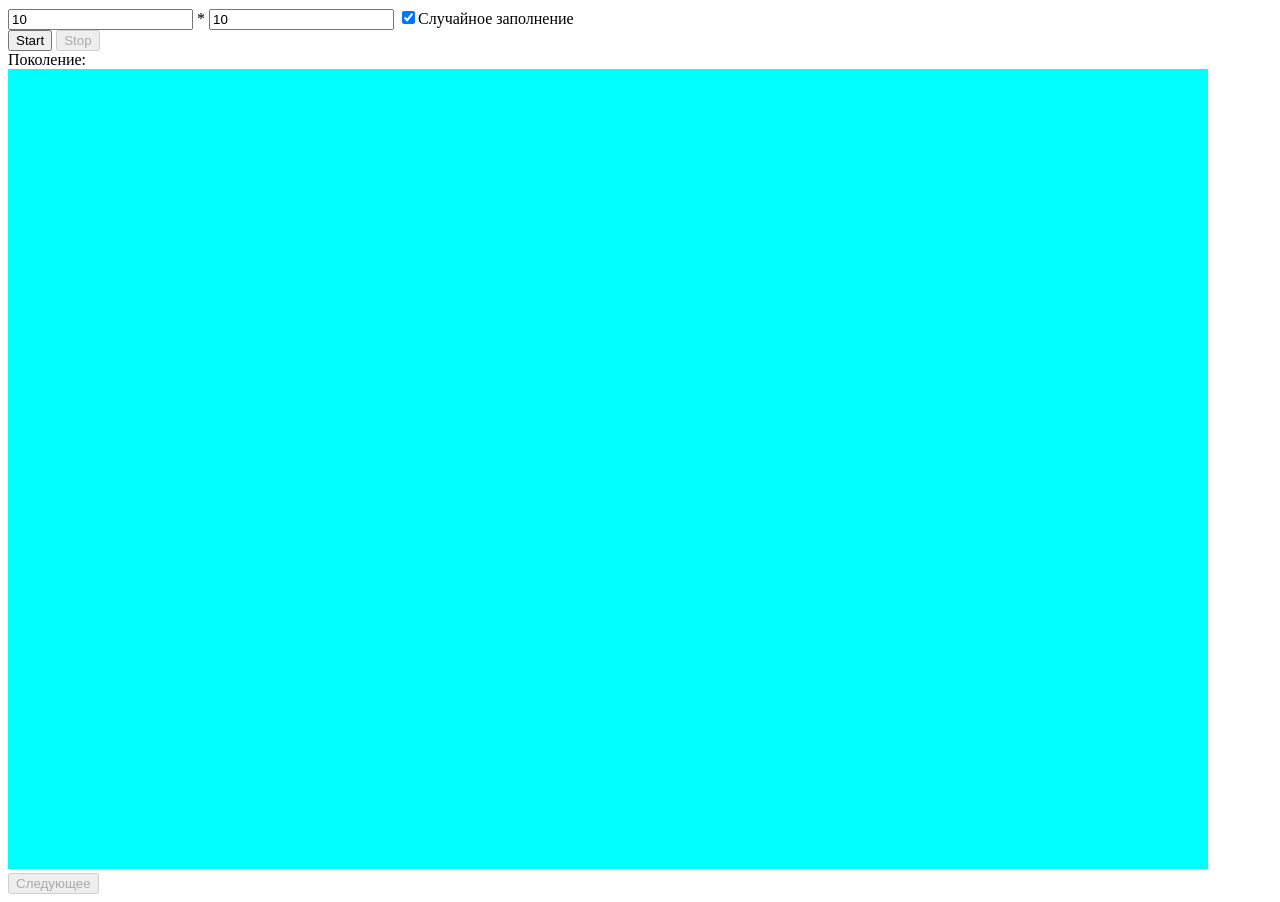
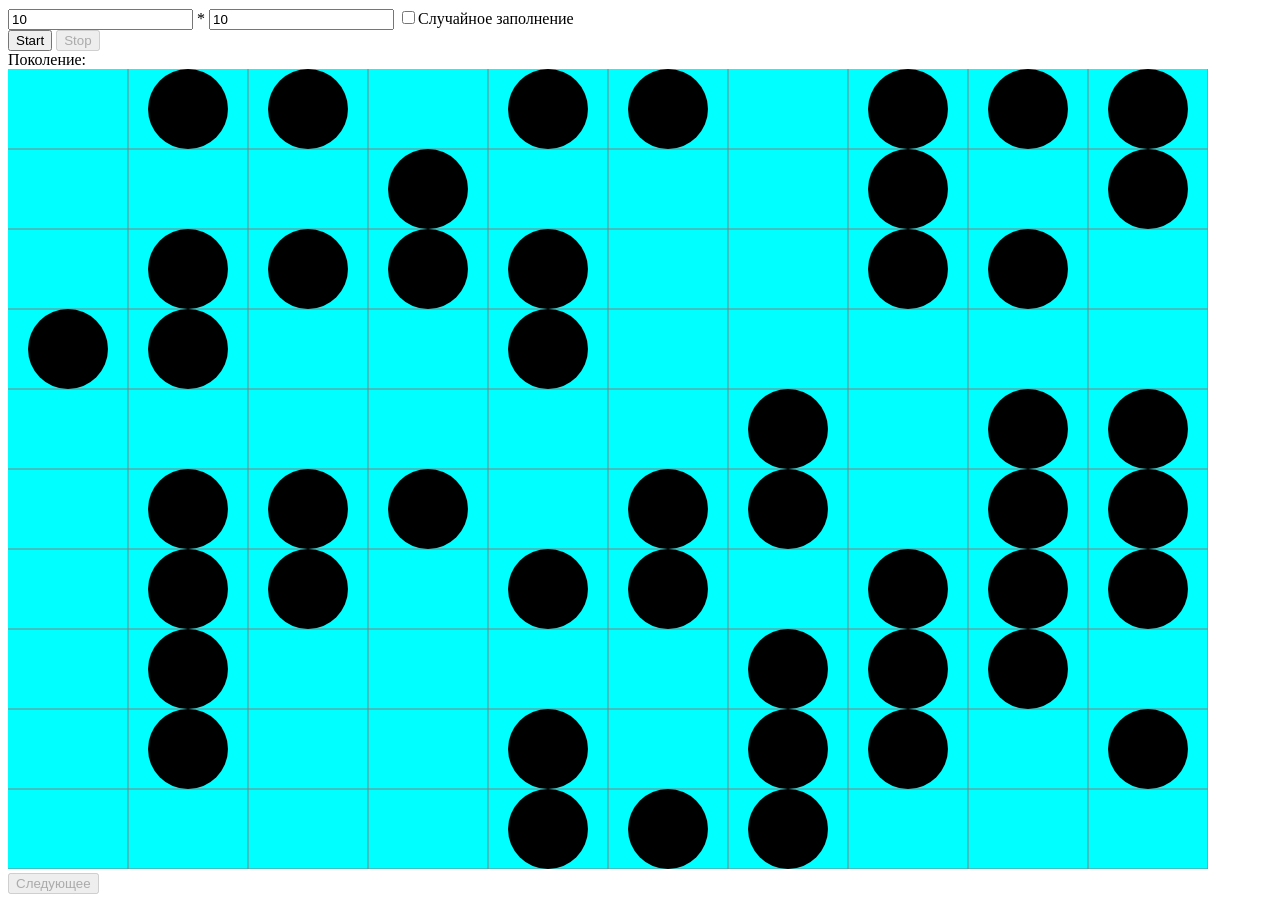
Before and after one commit to Peymer/life, a website: page public/index.html in a window 1280 px wide. Both pictures are taken after a click on the checkbox 408 px from the left and 17 px from the top of the page. Drawn offline with Linux system fonts and the light colour scheme.

Commit message:
modified:   public/index.html

```diff
--- a/public/index.html
+++ b/public/index.html
@@ -9,7 +9,7 @@
 <body>
     <!--    <label for="server">Сервер</label><input id="server" /><br /> -->
     <input id="sizeX" value="10" onchange="changeDim()" /> * <input id="sizeY" value="10" onchange="changeDim()" />
-    <input type="checkbox" id="rnd" onchang="rndChange()" />Случайное заполнение<br />
+    <input type="checkbox" id="rnd" onclick="rndChange()" />Случайное заполнение<br />
     <button id="startId" onclick="Start()">Start</button>
     <button id="stopId" onclick="Stop()" disabled="true">Stop</button><br />
     Поколение:<label id="Generation"></label><br />
@@ -47,11 +47,10 @@
         }
 
         function rndChange() {
-            rnd = document.getElementById("rnd").checked
-            // if (rnd) {
-            pole = init(sizeX, sizeY, rnd)
+            changeDim()
+            // pole = init(sizeX, sizeY, document.getElementById("rnd").checked)
             document.getElementById("rnd").checked = false
-            // }
+            drawOnCanvas(ctx, pole)
         }
 
         // запуск
@@ -64,14 +63,12 @@
             lenY = canvas.height / sizeY
             Generation = 0
 
-            pole = init(sizeX, sizeY, document.getElementById("rnd").checked)
+            // pole = init(sizeX, sizeY, document.getElementById("rnd").checked)
             document.getElementById("rnd").checked = false
 
             generationHTML.innerText = Generation;
 
             canvas.addEventListener('click', Click)
-
-
 
             drawOnCanvas(ctx, pole)
 
```
